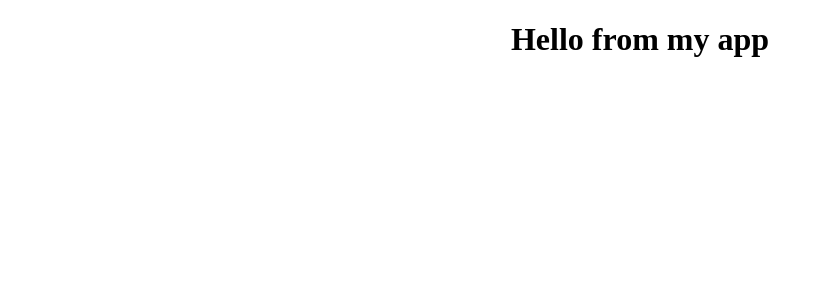
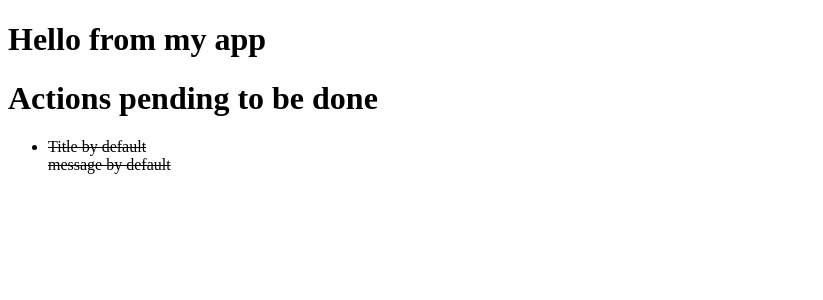
Before and after one commit to Eslashier/to-do-live, a React (Vite) app: page / in a window 1280 px wide. Shown: the top 300 px of the page, without its empty margins (0-823 px from the left). Built offline with nearby package versions, Linux system fonts and the light colour scheme.

Commit message:
created the store provider and also made a test with the list of actions

```diff
--- a/src/App.jsx
+++ b/src/App.jsx
@@ -1,11 +1,15 @@
 import './App.css'
+import StoreProvider from './components/StoreProvider'
+import ListOfToDo from './components/ListOfToDo'
 
 function App() {
 
   return (
-    <div className="App">
-     <h1>Hello from my app</h1>
-    </div>
+    <StoreProvider>
+      <h1>Hello from my app</h1>
+      <ListOfToDo/>
+    </StoreProvider>
+
   )
 }
 
--- a/src/components/ListOfToDo.jsx
+++ b/src/components/ListOfToDo.jsx
@@ -0,0 +1,25 @@
+import React, {useContext} from 'react'
+import {Store} from './StoreProvider'
+
+const ListOfToDo = () => {
+
+    const{state, dispatch}= useContext(Store)
+
+    console.log(state)
+
+    return (
+        <div>
+            <h1>Actions pending to be done</h1>
+            <ul>
+            {state.listOfNotes.map(note => {
+                return <li style={note.done ? {textDecoration: 'line-through'}:{}} key={note.id}>
+                    {note.title}<br/>
+                    {note.message}<br/>
+                </li>
+            })}
+            </ul>
+        </div>
+    )
+}
+
+export default ListOfToDo
--- a/src/components/Reducer.jsx
+++ b/src/components/Reducer.jsx
@@ -0,0 +1,12 @@
+function reducer(state, action){
+    switch(action.type){
+        case 'add-note':
+            return state
+        case 'remove-note':
+            return state
+        case 'update-note':
+            return state
+    }
+}
+
+export default reducer
--- a/src/components/StoreProvider.jsx
+++ b/src/components/StoreProvider.jsx
@@ -0,0 +1,36 @@
+import React, {createContext, useReducer} from 'react'
+import reducer from './Reducer'
+
+const initialState = {
+    note:{
+        id:'',
+        title:'',
+        message:'',
+        done:false
+    },
+    listOfNotes:[
+        {
+            id: 0,
+            title:'Title by default',
+            message:'message by default',
+            done:true
+        },
+    ]
+}
+
+const Store = createContext(initialState)
+
+const StoreProvider = ({children}) => {
+
+    const [state, dispatch] = useReducer(reducer, initialState)
+
+    return (
+        <Store.Provider value={{state, dispatch}}>
+            {children}
+        </Store.Provider>
+    )
+}
+
+export default StoreProvider
+
+export {Store, initialState}
```
